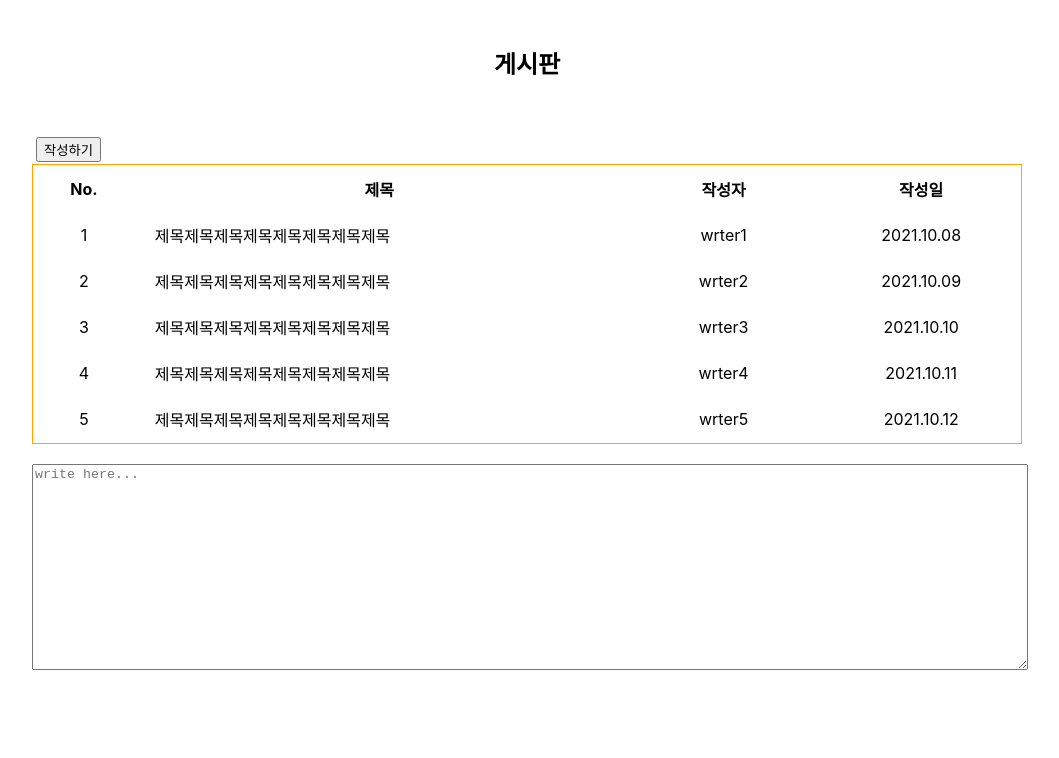
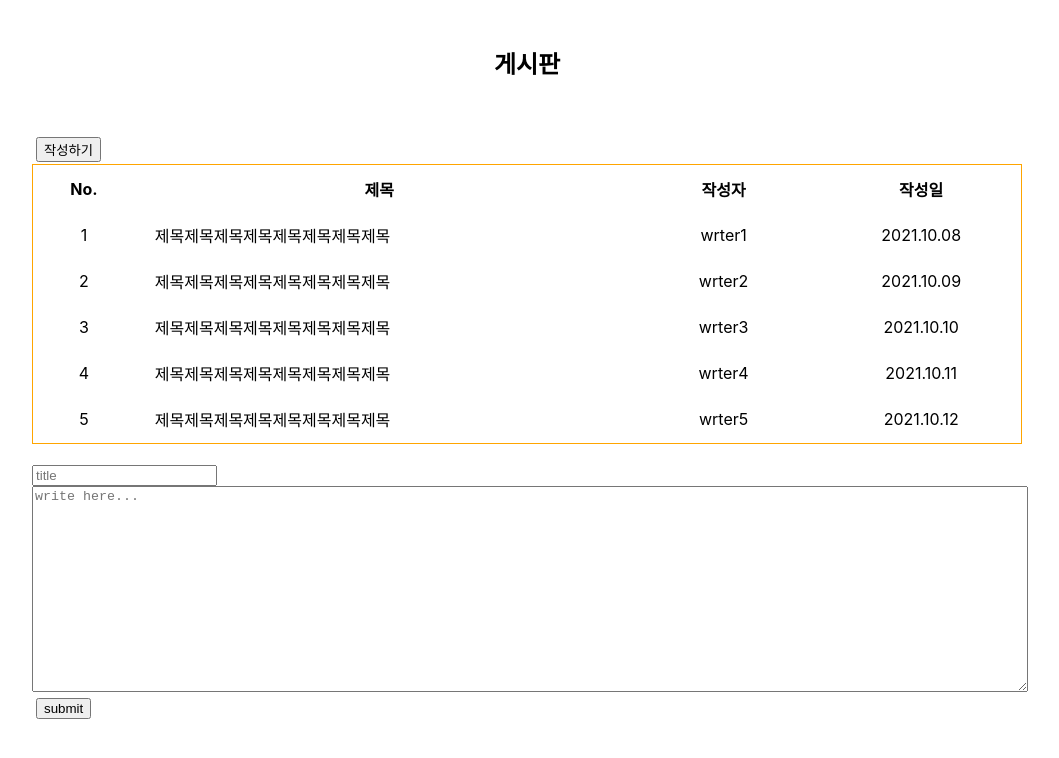
Before and after one commit to ChaeSooYeon/study_board, a React (Create React App) app: page / in a window 1280 px wide. Both pictures are taken after a click on the button "작성하기". Shown: the top 758 px of the page, without its empty margins (113-1172 px from the left). Built offline with nearby package versions, Linux system fonts and the light colour scheme; the HTML template or start-up script is replaced by a standard one.

Commit message:
content 작성, list에 업데이트 시키기

```diff
--- a/src/App.js
+++ b/src/App.js
@@ -1,11 +1,11 @@
-import { Component, useState } from 'react';
+import { useState } from 'react';
 import './App.css';
 import Header from './Components/Header';
 import List from './Components/List';
 import Write from './Components/Write';
 import Detail from './Components/Detail';
 
-const list = [
+const initlist = [
   { id:1, title :'제목제목제목제목제목제목제목제목', content: 'this is content1', writer: 'wrter1', write_date:'2021.10.08'},
   { id:2, title :'제목제목제목제목제목제목제목제목', content: 'this is content2', writer: 'wrter2', write_date:'2021.10.09'},
   { id:3, title :'제목제목제목제목제목제목제목제목', content: 'this is content3', writer: 'wrter3', write_date:'2021.10.10'},
@@ -15,6 +15,7 @@ const list = [
 
 function App(){
   const [mode, setMode] = useState('list');
+  const [list, setList] = useState(initlist);
 
   const updateMode = (_mode) => {
     setMode(_mode);
@@ -25,7 +26,7 @@ function App(){
       <Header></Header>
       <div className="content">
         <List updateMode={updateMode} list={list}></List>
-        { mode === 'write'? <Write></Write> : console.log(mode) }
+        { mode === 'write'? <Write list={list} setList={setList} ></Write> : console.log(mode) }
         { mode === 'detail'? <Detail></Detail> : console.log(mode) }
       </div>
     </div>
--- a/src/Components/Write.js
+++ b/src/Components/Write.js
@@ -1,9 +1,25 @@
 import React from "react";
+import { useInput } from "../useInput";
 
-function Write(){
+const Write = ({list, setList}) => {
+    const _title = useInput("");
+    const _content = useInput("");
+    const _writer = useInput("writer");
+    const _write_date = useInput("2021-10-18");
+
+    const newBoard = {id: list.length+1, title:_title.value, content:_content.value, writer:_writer.value, write_date: _write_date.value};
+
+    const submitContent = () => {
+        // setList(list.concat({id: id++, ...newBoard})); //방법1 :concat
+        setList([...list, {...newBoard}]); //방법2 :스프레드 연산자 사용
+    }
+
+
     return(
        <div>
-           <textarea placeholder="write here..." />
+           <input {..._title}  placeholder="title" />
+           <textarea {..._content} placeholder="write here..." />
+           <button onClick={submitContent}> submit </button>
        </div>
     );
 }
--- /dev/null
+++ b/src/useInput.js
@@ -0,0 +1,18 @@
+import { useState } from "react";
+
+export const useInput = (initinalValue, validator) => {
+    const [value, setValue] = useState(initinalValue);
+    const onChange = (event) => {
+      const {
+        target: { value }
+      } = event;
+      let willUpdate = true;
+      if (typeof validator === "function") {
+        willUpdate = validator(value);
+      }
+      if (willUpdate) {
+        setValue(value);
+      }
+    };
+    return { value, onChange };
+  };
```
Also changed, not shown: src/Content.js (added).
